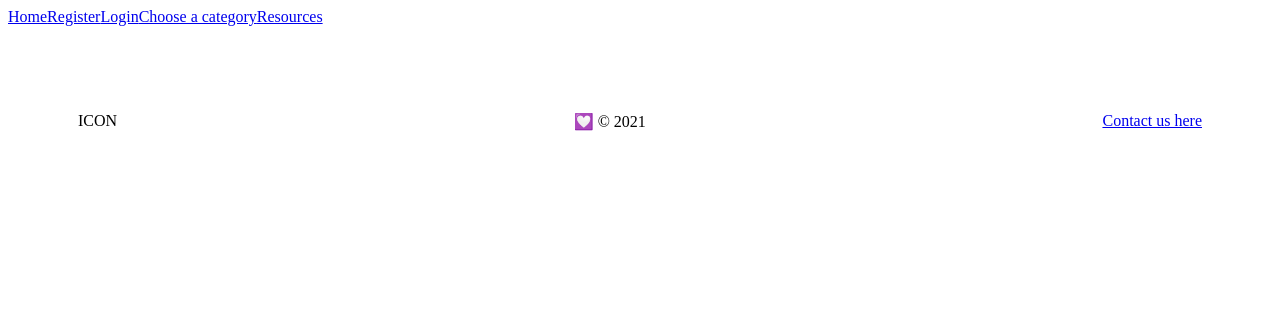
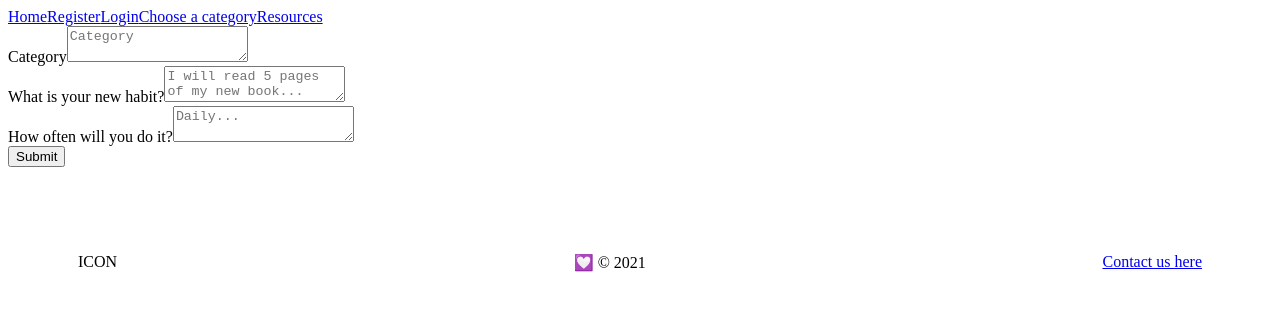
Before and after one commit to hanh-t/sei-project-4, a React (Create React App) app in the folder client/: page /categories/1 in a window 1280 px wide. Shown: the top 310 px of the page. Built offline with nearby package versions, Linux system fonts and the light colour scheme; no server answers.

Commit message:
add habit form updated

```diff
--- a/client/src/App.js
+++ b/client/src/App.js
@@ -4,13 +4,15 @@ import Home from './components/Home'
 import Navbar from './components/Navbar'
 import Footer from './components/Footer'
 import Register from './auth/Register'
-import Category from './components/Category'
-import HabitForm from './components/HabitForm'
+import CategoryIndex from './components/CategoryIndex'
+// import HabitForm from './components/HabitForm'
 import UserProfile from './auth/UserProfile'
 import Login from './auth/Login'
 import EditUserProfile from './auth/EditUserProfile'
 // import MainTracker from './components/MainTracker'
 import ResourceIndex from './components/resources/ResourceIndex'
+import ResourceShow from './components/resources/ResourceShow'
+import AddHabitForm from './components/AddHabitForm'
 
 
 const App = () => {
@@ -33,14 +35,20 @@ const App = () => {
         <Route  exact path="/auth/profile/:id/edit">
           <EditUserProfile />
         </Route>
-        <Route  path="/categories">
-          <Category />
+        <Route  exact path="/categories">
+          <CategoryIndex />
         </Route>
-        <Route  path="/habits">
+        <Route exact path="/categories/:id">
+          <AddHabitForm />
+        </Route>
+        {/* <Route  path="/habits">
           <HabitForm />
+        </Route> */}
+        <Route  exact path="/resources">
+          <ResourceIndex />
         </Route>
-        <Route  path="/resources">
-          <ResourceIndex />
+        <Route  path="/resources/:id">
+          <ResourceShow />
         </Route>
       </Switch>
       <Footer />
--- a/client/src/auth/EditUserForm.js
+++ b/client/src/auth/EditUserForm.js
@@ -42,8 +42,8 @@ const EditUserForm = ({ handleChange, handleImageUrl, handleSubmit, formData })
             <div className="field">
               <label>Profile Picture</label>
               <ImageUploadField
-                name="profilePic"
-                value={formData.profilePic}
+                name="profileImage"
+                value={formData.profileImage}
                 handleImageUrl={handleImageUrl}
               />
             </div>
--- a/client/src/components/HabitForm.js
+++ b/client/src/components/AddHabitForm.js
@@ -1,16 +1,30 @@
-import React, { useState } from 'react'
-import { useHistory } from 'react-router-dom'
+import React, { useState, useEffect } from 'react'
+import { useHistory, useParams } from 'react-router-dom'
 import axios from 'axios'
 import { getTokenFromLocalStorage } from '../helpers/auth'
 
 const HabitForm = () => {
   const history = useHistory()
+  const params = useParams()
+
+  const [categories, setCategories] = useState([])
+
+  useEffect(() => {
+    const getData = async() => {
+      const { data } = await axios.get(`/api/categories/${params.id}`)
+      setCategories(data)
+    }
+    getData()
+  }, [])
+
+  console.log('CATEGORY>>', categories)
 
   const [formData, setFormData] = useState({
+    category: '',
     title: '',
     frequency: '',
   })
-
+  console.log('FORM DATA', formData)
   const handleChange = event => {
     const newFormData = { ...formData, [event.target.name]: event.target.value }
     setFormData(newFormData)
@@ -20,19 +34,31 @@ const HabitForm = () => {
     event.preventDefault()
 
     await axios.post(
-      '/api/habits',
+      '/api/habits/',
       formData,
       {
         headers: { Authorization: `Bearer ${getTokenFromLocalStorage()}` },
       }
     )
-    history.push('/habits')
+    history.push('/habits/')
     window.location.reload()
   }
+  const { id, title } = categories
 
   return (
     <div>
+
       <form onSubmit={handleSubmit}>
+        <div>
+          <label>Category</label>
+          <textarea
+            className="input"
+            placeholder="Category"
+            name="category"
+            value={id, title}
+            onChange={handleChange}
+          />
+        </div>
         <div>
           <label>What is your new habit?</label>
           <textarea
@@ -45,9 +71,10 @@ const HabitForm = () => {
         </div>
         <div>
           <label>How often will you do it?</label>
-          <input
-            placeholder="Daily"
-            name="text"
+          <textarea
+            className="input"
+            placeholder="Daily..."
+            name="frequency"
             value={formData.frequency}
             onChange={handleChange}
           />
--- /dev/null
+++ b/client/src/components/CategoryCard.js
@@ -0,0 +1,18 @@
+import React from 'react'
+import { Link } from 'react-router-dom'
+
+
+const CategoryCard = ({ id, title }) => {
+
+
+
+  return (
+    <>
+      <Link to={`/categories/${id}`}>
+        <h2>{title}</h2>
+      </Link>
+    </>
+  )
+}
+
+export default CategoryCard
--- a/client/src/components/Category.js
+++ b/client/src/components/CategoryIndex.js
@@ -1,7 +1,7 @@
 import React, { useEffect, useState } from 'react'
 import axios from 'axios'
 // import HabitForm from './HabitForm'
-import { Link } from 'react-router-dom'
+import CategoryCard from './CategoryCard'
 
 const Category = () => {
   const [categories, setCategories] = useState([])
@@ -17,15 +17,9 @@ const Category = () => {
 
   return (
     <>
-      {categories.map((category, i) => (
-        <div className="category-container" key={i}>
-          <Link to="/habits">
-            <div className="single-category">
-              <h1 key={category.id}>{category.id} - {category.title}</h1>
-            </div>
-            {/* <HabitForm /> */}
-          </Link>
-        </div>
+      <h1>category list</h1>
+      { categories.map( category => (
+        <CategoryCard key={category.id} {...category} />
       ))}
     </>
   )
--- a/client/src/components/resources/ResourceCard.js
+++ b/client/src/components/resources/ResourceCard.js
@@ -5,10 +5,11 @@ const ResourceCard = ({ id, resourceType, title, url }) => {
 
   return (
     <div>
-      <Link to={`/resources/${id}`}>
+      <Link to={`/resources/${id}/`}>
         <h3>{title}</h3>
         <h5>{url}</h5>
         <h5>{resourceType}</h5>
+        {/* <h5>{price} points</h5> */}
       </Link>
     </div>
   )
--- /dev/null
+++ b/client/src/components/resources/ResourceShow.js
@@ -0,0 +1,30 @@
+import React, { useState, useEffect } from 'react'
+import axios from 'axios'
+import { useParams } from 'react-router-dom'
+
+const ResourceShow = () => {
+  const params = useParams()
+
+  const [resources, setResources] = useState([])
+
+  useEffect(() => {
+    const getData = async() => {
+      const { data } = await axios.get(`api/resources/${params.id}/`)
+      setResources(data)
+    }
+    getData()
+  }, [])
+
+  if (!resources) return null
+
+  // const { }
+
+  return (
+    <>
+      <h1>More details</h1>
+
+    </>
+  )
+}
+
+export default ResourceShow
```
